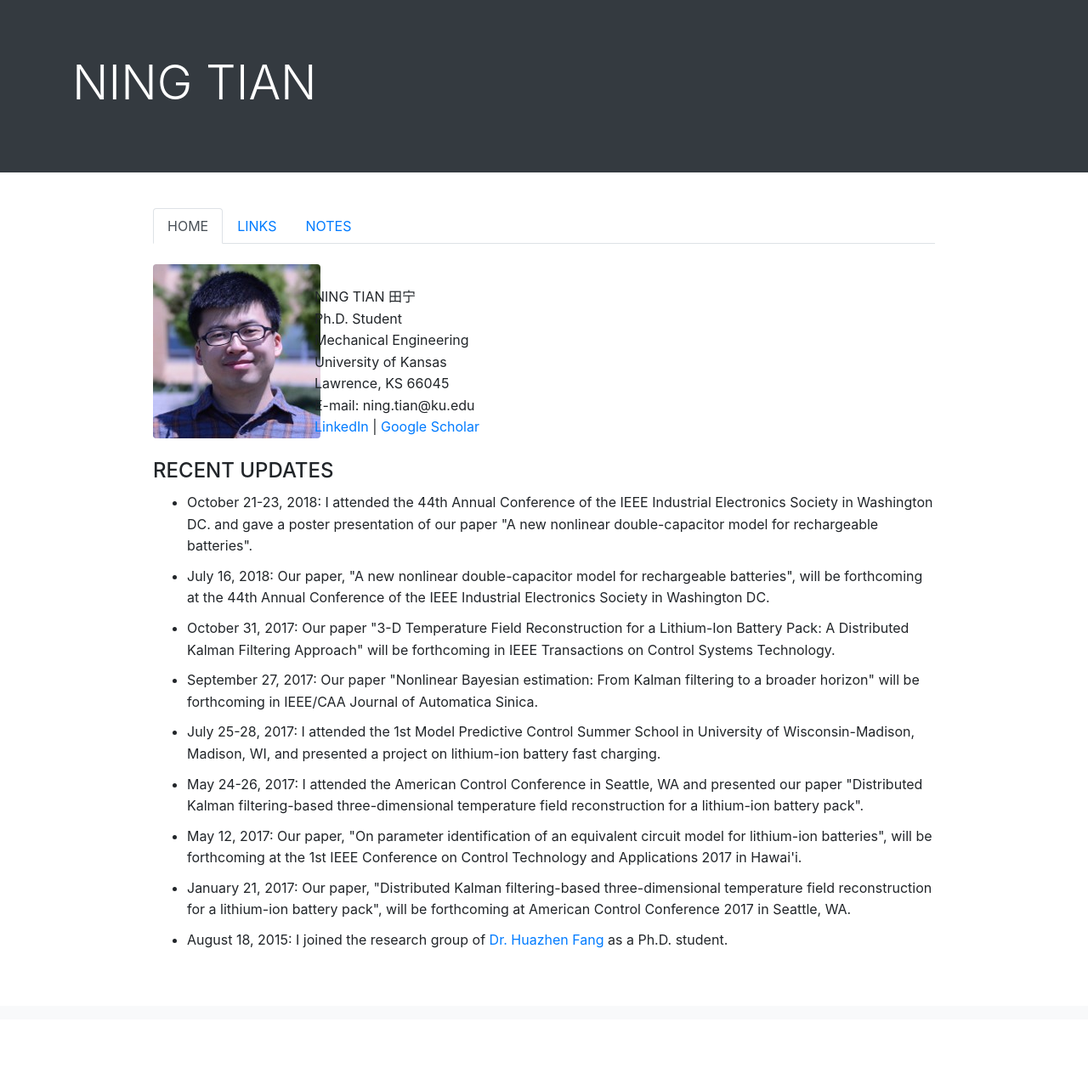
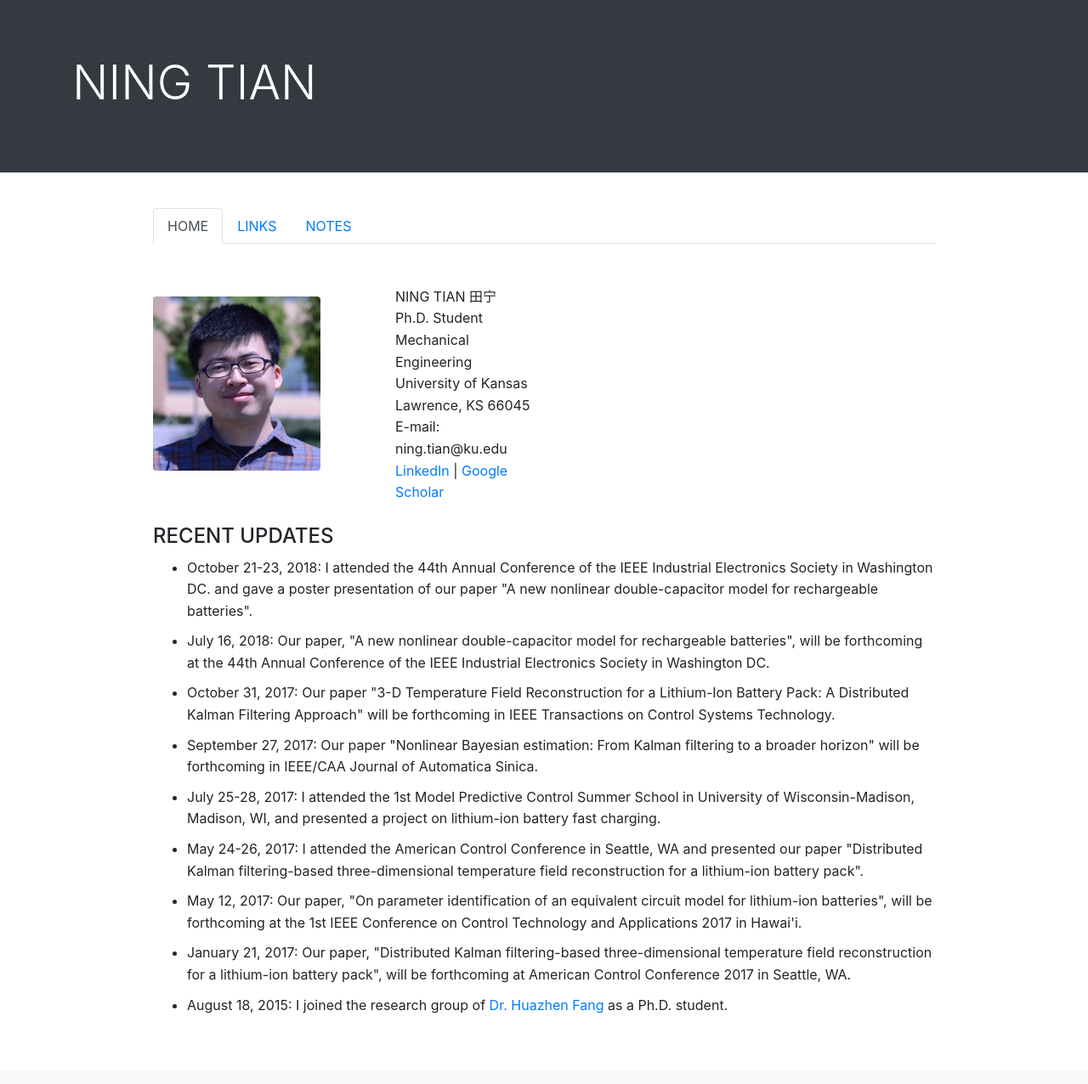
Before and after one commit to ningtian/ningtian.github.io, a Jekyll site: the page index.html, which Jekyll copies as it is, in a window 1280 px wide. Shown: the whole page at 85% size. Built offline with Jekyll 4.4.1, drawn with Linux system fonts in a browser that asks for light colours; before the commit the page ends 1200 px from its top, so only the background shows below that.

Commit message:
Update index.html

```diff
--- a/index.html
+++ b/index.html
@@ -53,10 +53,10 @@
 	<div class="row align-items-center">
 	<div class="col-sm-1"></div> <!-- the first column-->
 
-	<div class="col-sm-2"> <!-- the second column-->
+	<div class="col-sm-3"> <!-- the second column-->
 	<img src="/img/Picture11.jpg" class="rounded" alt="Portrait">
 	</div>
-	<div class="col-sm-3">  <!-- the third column-->
+	<div class="col-sm-2">  <!-- the third column-->
 	<div class="a">
         <br>
 	NING TIAN 田宁<br>
```
